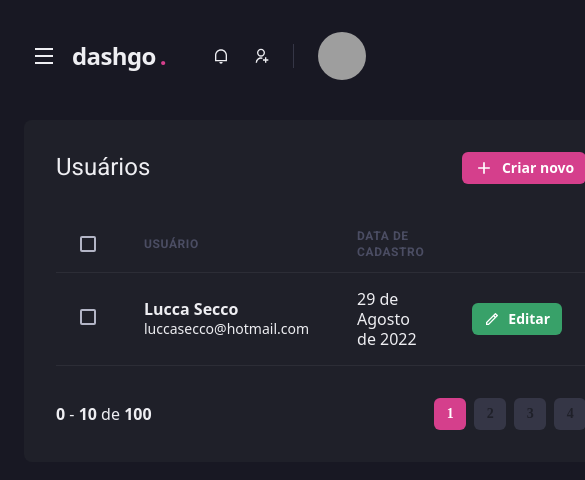
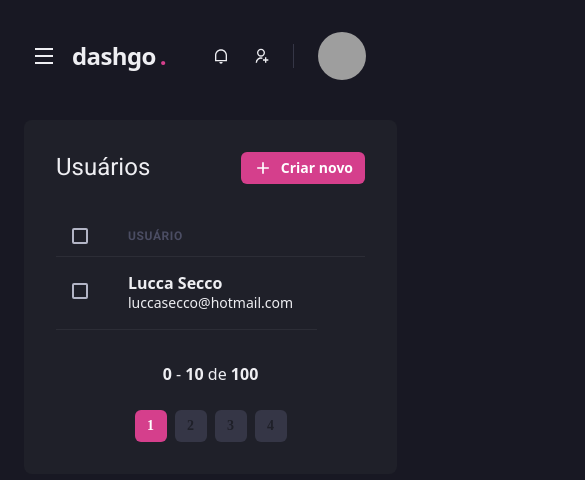
Before and after one commit to luccasecco/dashgo, a Next.js app: page /users in a window 390 px wide. Shown: the top 480 px of the page, 585 px wide, since content can reach past the window. Built offline with nearby package versions, Linux system fonts and the light colour scheme; grey boxes are pictures that could not be loaded.

Commit message:
finaliza responsividade

```diff
--- a/src/components/Header/index.tsx
+++ b/src/components/Header/index.tsx
@@ -40,6 +40,7 @@ export function Header() {
 
         </IconButton>
       )}
+
       <Logo />
 
       { isWideVersion && <Search /> }
--- a/src/components/Pagination/index.tsx
+++ b/src/components/Pagination/index.tsx
@@ -4,7 +4,7 @@ import { PaginationItem } from "./PaginationItem";
 export function Pagination() {
   return (
     <Stack
-      direction="row"
+      direction={["column", "row"]}
       mt="8"
       justify="space-between"
       align="center"
--- a/src/pages/dashboard.tsx
+++ b/src/pages/dashboard.tsx
@@ -76,7 +76,7 @@ export default function Dashboard() {
 
         <SimpleGrid flex="1" gap="4" minChildWidth="320px" alignItems="flex-start">
           <Box
-            p="8"
+            p={["6","8"]}
             bg="gray.800"
             borderRadius="8"
             pb="4"
@@ -88,7 +88,7 @@ export default function Dashboard() {
           </Box>
 
           <Box
-            p="8"
+            p={["6","8"]}
             bg="gray.800"
             borderRadius="8"
             pb="4"
--- a/src/pages/users/create.tsx
+++ b/src/pages/users/create.tsx
@@ -21,19 +21,19 @@ export default function CreateUser() {
           flex="1"
           borderRadius={8}
           bg="gray.800"
-          p="8"
+          p={["6","8"]}
         >
           <Heading size="lg" fontWeight="normal">Criar usuário</Heading>
 
           <Divider my="6" borderColor="gray.700" />
 
           <VStack spacing="8">
-            <SimpleGrid minChildWidth="240px" spacing="8" w="100%">
+            <SimpleGrid minChildWidth="240px" spacing={["6","8"]} w="100%">
               <Input name="name" label="Nome completo"/>
               <Input name="email" type="email" label="E-mail "/>
             </SimpleGrid>
 
-            <SimpleGrid minChildWidth="240px" spacing="8" w="100%">
+            <SimpleGrid minChildWidth="240px" spacing={["6","8"]} w="100%">
               <Input name="password" type="password" label="Senha"/>
               <Input name="passowrd_confirmation" type="password" label="Confirme sua senha "/>
             </SimpleGrid>
--- a/src/pages/users/index.tsx
+++ b/src/pages/users/index.tsx
@@ -1,10 +1,15 @@
-import { Box, Button, Checkbox, Flex, Heading, Icon, Table, Tbody, Th, Thead, Tr, Td, Text } from "@chakra-ui/react";
+import { Box, Button, Checkbox, Flex, Heading, Icon, Table, Tbody, Th, Thead, Tr, Td, Text, useBreakpointValue } from "@chakra-ui/react";
 import { RiAddLine, RiPencilLine } from "react-icons/ri";
 import { Header } from "../../components/Header";
 import { Pagination } from "../../components/Pagination";
 import { Sidebar } from "../../components/Sidebar";
 
 export default function UserList() {
+  const isWideVersion = useBreakpointValue({
+    base: false,
+    lg: true,
+  })
+
   return (
     <Box>
       <Header />
@@ -45,17 +50,18 @@ export default function UserList() {
           <Table colorScheme="whiteAlpha">
             <Thead>
               <Tr>
-                <Th px="6" color="gray.300" w="8">
+                <Th px={["4", "4", "6"]} color="gray.300" w="8">
                   <Checkbox colorScheme="pink"/>
                 </Th>
                 <Th>Usuário</Th>
-                <Th>Data de cadastro</Th>
+                {isWideVersion && <Th>Data de cadastro</Th>}
+
                 <Th w="8"></Th>
               </Tr>
             </Thead>
             <Tbody>
               <Tr>
-                <Td px="6">
+                <Td px={["4", "4", "6"]}>
                   <Checkbox colorScheme="pink"/>
                 </Td>
                 <Td>
@@ -64,20 +70,8 @@ export default function UserList() {
                     <Text fontSize="sm" color="gray.300">luccasecco@hotmail.com</Text>
                   </Box>
                 </Td>
-                <Td>
-                  29 de Agosto de 2022
-                </Td>
-                <Td>
-                <Button
-              as="a"
-              size="sm"
-              fontSize="sm"
-              colorScheme="green"
-              leftIcon={<Icon as={RiPencilLine}  fontSize="16"/>}
-            >
-              Editar
-            </Button>
-                </Td>
+               {isWideVersion &&  <Td> 29 de Agosto de 2022 </Td>}
+
               </Tr>
             </Tbody>
           </Table>
```
